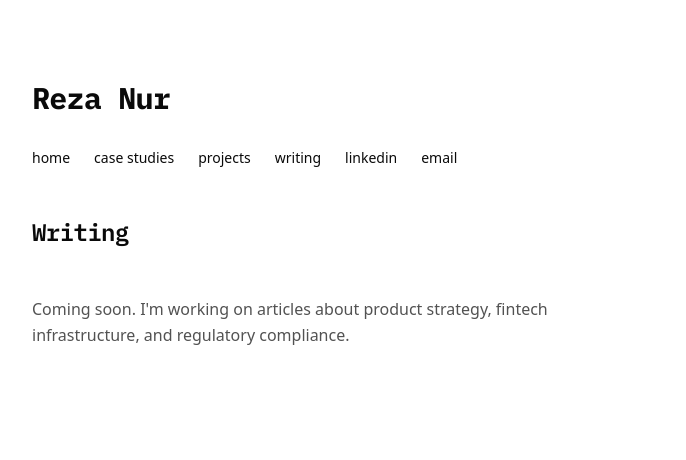
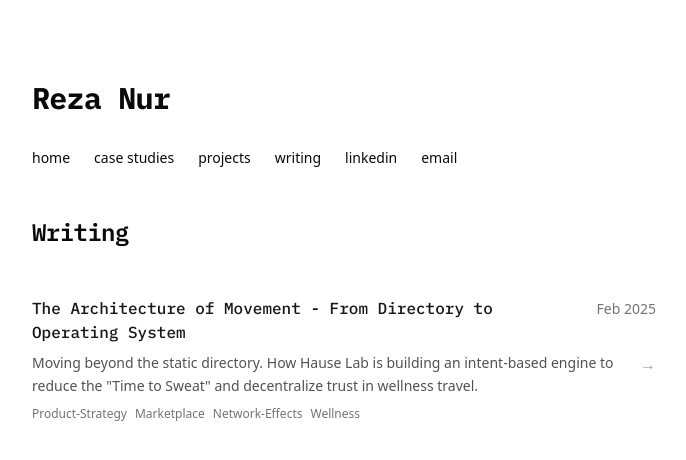
Before and after one commit to RezaYes98/personal-portfolio, a Next.js app: page /articles in a window 1280 px wide. Shown: the top 460 px of the page, without its empty margins (296-982 px from the left). Built offline with nearby package versions, Linux system fonts and the light colour scheme.

Commit message:
Update articles list page with real content rendering and add Hauselab project

```diff
--- a/app/articles/page.tsx
+++ b/app/articles/page.tsx
@@ -1,18 +1,72 @@
+import Link from 'next/link'
+import { getArticles } from '@/lib/markdown'
+import { format } from 'date-fns'
 import type { Metadata } from 'next'
 
 export const metadata: Metadata = {
   title: 'Writing - Reza Nur',
-  description: 'Product management insights and thought leadership.',
+  description:
+    'Product management insights, articles, and thought leadership on fintech, product strategy, and building at scale.',
 }
 
 export default function ArticlesPage() {
+  const articles = getArticles()
+
   return (
     <div>
       <h1 className="mb-12 text-2xl font-semibold tracking-tight">Writing</h1>
-      <p className="leading-relaxed text-neutral-600 dark:text-neutral-400">
-        Coming soon. I'm working on articles about product strategy, fintech
-        infrastructure, and regulatory compliance.
-      </p>
+      <div className="space-y-8">
+        {articles.length > 0 ? (
+          articles.map((article) => {
+            const { frontmatter, slug } = article
+
+            return (
+              <article key={slug}>
+                <Link
+                  href={`/articles/${slug}`}
+                  className="group block"
+                >
+                  <div className="mb-2 flex items-baseline justify-between gap-4">
+                    <h2 className="font-medium text-neutral-900 transition-colors group-hover:text-neutral-600 dark:text-neutral-100 dark:group-hover:text-neutral-400">
+                      {frontmatter.title}
+                    </h2>
+                    <time className="shrink-0 text-sm text-neutral-500">
+                      {format(new Date(frontmatter.date), 'MMM yyyy')}
+                    </time>
+                  </div>
+                  <div className="flex items-start justify-between gap-3">
+                    <div>
+                      <p className="text-sm leading-relaxed text-neutral-600 dark:text-neutral-400">
+                        {frontmatter.description}
+                      </p>
+                      {frontmatter.tags && frontmatter.tags.length > 0 && (
+                        <div className="mt-2 flex flex-wrap gap-2">
+                          {frontmatter.tags.slice(0, 4).map((tag) => (
+                            <span
+                              key={tag}
+                              className="text-xs text-neutral-500 dark:text-neutral-500"
+                            >
+                              {tag}
+                            </span>
+                          ))}
+                        </div>
+                      )}
+                    </div>
+                    <span className="shrink-0 text-neutral-400 transition-colors group-hover:text-neutral-600 dark:text-neutral-600 dark:group-hover:text-neutral-400">
+                      →
+                    </span>
+                  </div>
+                </Link>
+              </article>
+            )
+          })
+        ) : (
+          <p className="leading-relaxed text-neutral-600 dark:text-neutral-400">
+            Coming soon. I'm working on articles about product strategy, fintech
+            infrastructure, and building at scale.
+          </p>
+        )}
+      </div>
     </div>
   )
 }
--- /dev/null
+++ b/content/projects/Hauselab.md
@@ -0,0 +1,47 @@
+---
+title: Hauselab
+slug: hauselab
+date: 2025-10-13
+description: A fitness discovery project that helps people explore training disciplines and studios without intimidation.
+tags:
+  - Next.js
+  - AI
+  - OpenAI
+  - Health
+github:
+status: active
+order: 1
+---
+#### [Hauselab](https://www.hauselab.com)
+
+## Overview
+
+I built Hauselab as a fitness discovery place. The goal is to help myself and people around me to explore training disciplines, studios, and routines without feeling intimidated. Hauselab focuses on clarity and approachability. It frames fitness as something to understand first, not commit to immediately.
+
+## Key Features
+
+- Curated discovery of fitness disciplines such as Hyrox, running, gym, and yoga.
+
+- Content designed to reduce anxiety for beginners.
+
+- Clear explanations of what to expect before joining a class or studio.
+
+- Editorial visual direction that makes fitness feel accessible.
+
+- Emphasis on exploration rather than sign ups or transactions.
+
+
+## What I Learned
+
+- Discovery problems are emotional, not functional.
+
+- Fear blocks action more than lack of information.
+
+- Curation builds confidence faster than exhaustive listings.
+
+- Visual tone determines who feels welcome.
+
+
+## Why I Built This
+
+I saw how fitness discovery is fragmented and biased toward extremes. Many people want to train but hesitate because they feel out of place before they start. I built Hauselab to remove that friction and help people feel informed and confident before making decisions.
--- a/content/projects/nutrition-processor.md
+++ /dev/null
@@ -1,37 +0,0 @@
----
-title: "Nutrition Processor"
-slug: "nutrition-processor"
-date: "2024-11-20"
-description: "AI-powered meal planning assistant that generates personalized nutrition plans based on dietary preferences and health goals."
-tags: ["Next.js", "AI", "OpenAI", "Health"]
-github: "https://github.com/RezaYes98/nutrition-processor"
-status: "active"
-order: 2
----
-
-## Overview
-
-A weekend project exploring AI-assisted meal planning. Takes user dietary preferences and health goals to generate personalized weekly nutrition plans with macro tracking.
-
-## Technical Stack
-
-- **Framework:** Next.js 14
-- **AI:** OpenAI GPT-4
-- **Styling:** Tailwind CSS
-- **Deployment:** Vercel
-
-## Key Features
-
-- AI-powered meal suggestions
-- Macro nutrient tracking
-- Dietary restriction support (vegan, keto, etc.)
-- Weekly meal planning
-- Shopping list generation
-
-## What I Learned
-
-This project taught me about prompt engineering, streaming responses, and how to build AI-powered product features. I also learned about rate limiting and cost management when working with AI APIs.
-
-## Why I Built This
-
-As a PM, understanding AI capabilities firsthand helps me better evaluate AI feature proposals and set realistic expectations for engineering timelines. This hands-on experience has been invaluable in product discussions.
--- a/lib/markdown.ts
+++ b/lib/markdown.ts
@@ -1,7 +1,7 @@
 import fs from 'fs'
 import path from 'path'
 import matter from 'gray-matter'
-import type { CaseStudy, CaseStudyFrontmatter, Project, ProjectFrontmatter } from './types'
+import type { CaseStudy, CaseStudyFrontmatter, Project, ProjectFrontmatter, Article, ArticleFrontmatter } from './types'
 
 export function getCaseStudies(): CaseStudy[] {
   const caseStudiesDir = path.join(process.cwd(), 'content/case-studies')
@@ -99,3 +99,51 @@ export function getProject(slug: string): Project {
 
   return project
 }
+
+export function getArticles(): Article[] {
+  const articlesDir = path.join(process.cwd(), 'content/articles')
+
+  if (!fs.existsSync(articlesDir)) {
+    return []
+  }
+
+  const filenames = fs.readdirSync(articlesDir)
+
+  const articles = filenames
+    .filter(filename => filename.endsWith('.md'))
+    .map(filename => {
+      const filePath = path.join(articlesDir, filename)
+      const fileContents = fs.readFileSync(filePath, 'utf8')
+      const { data, content } = matter(fileContents)
+
+      if (!data.title || !data.slug || !data.date || !data.description) {
+        throw new Error(
+          `Invalid frontmatter in ${filename} - missing required fields (title, slug, date, description)`
+        )
+      }
+
+      return {
+        slug: data.slug as string,
+        frontmatter: data as ArticleFrontmatter,
+        content,
+      }
+    })
+
+  return articles.sort((a, b) => {
+    if (a.frontmatter.order !== undefined && b.frontmatter.order !== undefined) {
+      return a.frontmatter.order - b.frontmatter.order
+    }
+    return new Date(b.frontmatter.date).getTime() - new Date(a.frontmatter.date).getTime()
+  })
+}
+
+export function getArticle(slug: string): Article {
+  const articles = getArticles()
+  const article = articles.find(a => a.slug === slug)
+
+  if (!article) {
+    throw new Error(`Article not found: ${slug}`)
+  }
+
+  return article
+}
--- a/lib/types.ts
+++ b/lib/types.ts
@@ -37,3 +37,19 @@ export interface Project {
   frontmatter: ProjectFrontmatter
   content: string
 }
+
+export interface ArticleFrontmatter {
+  title: string              // "Building Reliable Payment Systems"
+  slug: string               // "building-reliable-payment-systems"
+  date: string               // "2024-12-15" (ISO 8601 format)
+  description: string        // Brief summary for list view and SEO
+  tags: string[]             // ["Fintech", "Payments", "Product Strategy"]
+  featured?: boolean         // Optional: highlight on home page
+  order?: number             // Optional: manual sort order
+}
+
+export interface Article {
+  slug: string
+  frontmatter: ArticleFrontmatter
+  content: string
+}
```
Also changed, not shown: content/projects/crossfit-wod-api.md (deleted, +0 -47 lines).
